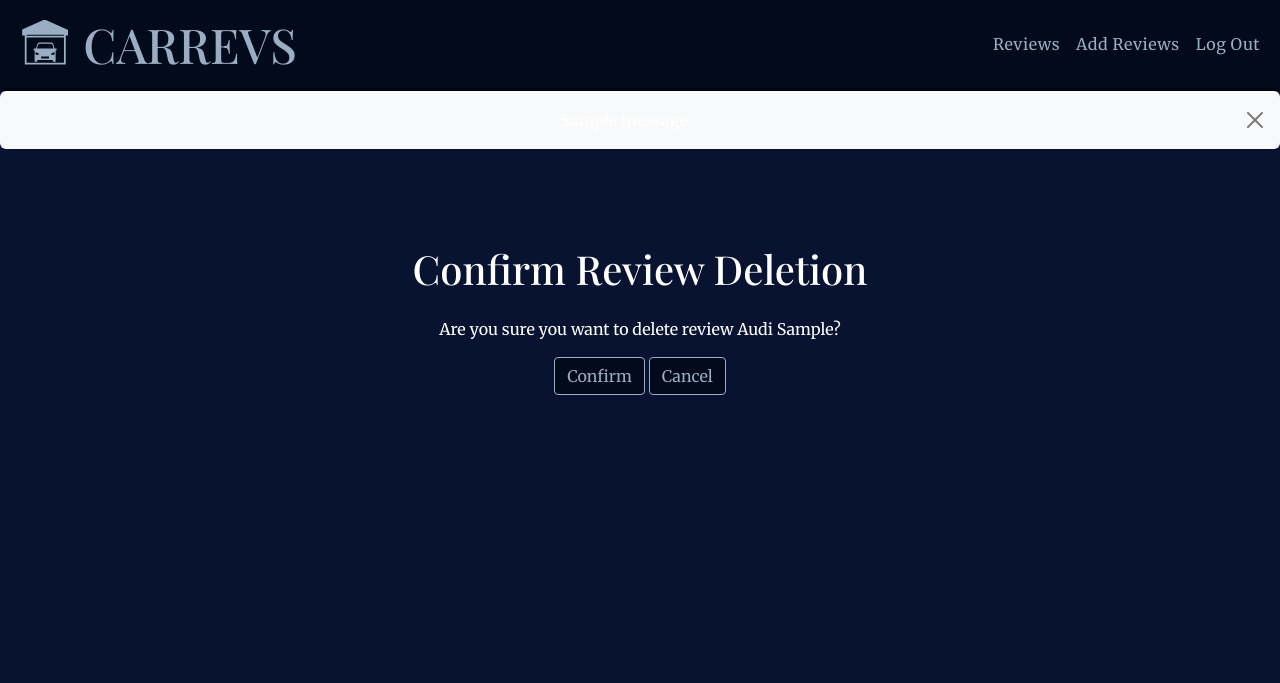
After one commit to rimanfarhood/Carrevs-Car-Reviews, a Django app: page /reviews/delete/1/ in a window 1280 px wide. The commit adds this page. Shown: the top 683 px of the page. Run offline with Django 4.2, Linux system fonts and the light colour scheme; a user stored in the database is signed in; tables that the repository leaves empty hold one stand-in row (values such as "Sample post"); one stand-in notice (Sample message) is shown; parts of the project's set-up code (start-up, migrations or seed data) failed here and were passed over; some libraries are stand-ins or nearby versions.

Commit message:
Create delete confirm html, create delete view, add toasts,  and update urls

```diff
--- /dev/null
+++ b/reviews/templates/reviews/review_confirm_delete.html
@@ -0,0 +1,17 @@
+{% extends "base.html" %}
+
+{% block title %}Delete {{review.make|title}} Review{% endblock %}
+
+{% block content %}
+    <div class="container text-center">
+        <h1 class="mt-5">Confirm Review Deletion</h1>
+        <div class="d-flex justify-content-center pt-3">
+            <form method="POST" class="text-center mb-5">
+                {% csrf_token %}
+                <p>Are you sure you want to delete review {{ review.make|title }} {{ review.model|title}}?</p>
+                <input type="submit" value="Confirm" class="btn button">
+                <a href="{% url 'home' %}" class="btn button">Cancel</a>
+            </form>
+        </div>
+    </div>
+{% endblock %}
--- a/reviews/templates/reviews/review_detail.html
+++ b/reviews/templates/reviews/review_detail.html
@@ -41,7 +41,7 @@
                 {% if request.user == review.user %}
                     <div class="text-center">
                         <a href="#" class="btn button">Edit</a>
-                        <a href="#" class="btn button">Delete</a>
+                        <a href="{% url 'delete_review' %}" class="btn button">Delete</a>
                     </div>
                 {% endif %}
         </section>
@@ -70,7 +70,6 @@
                 <div class="addit">
                     <p><strong>Additional: </strong><br> {{ review.additional|safe }}</p>
                 </div>
-
                 <div class="summary">
                     <p><strong>Summary: </strong><br> {{ review.summary|safe }}</p>
                     <p><strong>Overall Rating: </strong> {{ review.get_overall_display }}</p>
--- a/reviews/urls.py
+++ b/reviews/urls.py
@@ -1,11 +1,12 @@
 from django.urls import path
 from .views import (
     AddCarReview, Reviews,
-    CarReviewDetail
+    CarReviewDetail, DeleteReview
 )
 
 urlpatterns = [
     path("", AddCarReview.as_view(), name="add_review"),
     path("reviews/", Reviews.as_view(), name="reviews"),
     path("<slug:pk>/", CarReviewDetail.as_view(), name="review_detail"),
+    path("delete/<slug:pk>/", DeleteReview.as_view(), name="delete_review"),
 ]
--- a/reviews/views.py
+++ b/reviews/views.py
@@ -5,8 +5,11 @@ from django.views.generic import (
     DeleteView,
     UpdateView,
 )
-from django.contrib.auth.mixins import LoginRequiredMixin
+from django.contrib.auth.mixins import (
+    LoginRequiredMixin, UserPassesTestMixin
+)
 from django.db.models import Q
+from django.contrib import messages
 from .models import CarReviewModel
 from .forms import CarReviewModelForm
 
@@ -48,4 +51,22 @@ class AddCarReview(LoginRequiredMixin, CreateView):
 
     def form_valid(self, form):
         form.instance.user = self.request.user
+        messages.success(
+            self.request, 'Your review was successfully submitted!'
+        )
         return super(AddCarReview, self).form_valid(form)
+
+
+class DeleteReview(LoginRequiredMixin, UserPassesTestMixin, DeleteView):
+    """ Delete a view """
+    template_name = 'reviews/review_confirm_delete.html'
+    model = CarReviewModel
+    context_object_name = 'review'
+    success_url = '/reviews/'
+
+    def test_func(self):
+        return self.request.user == self.get_object().user
+
+    def post(self, request, *args, **kwargs):
+        messages.success(self.request, 'Review successfully deleted!')
+        return super().post(request, *args, **kwargs)
--- a/templates/base.html
+++ b/templates/base.html
@@ -28,6 +28,15 @@
 <body>
     {% include 'includes/header.html' %}
 
+    {% if messages %}
+        {% for message in messages %}
+        <div class="text-center alert {{ message.tags }} alert-dismissible fade show bg-light" id="msg" role="alert">
+            {{ message | safe }}
+            <button type="button" class="btn-close" data-bs-dismiss="alert" aria-label="Close"></button>
+        </div>
+        {% endfor %}
+    {% endif %}
+
     <main>
         {% block content %}
 
```
Also changed, not shown: main/settings.py (+9 -0 lines).
